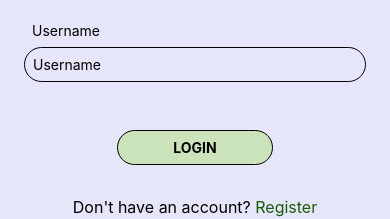
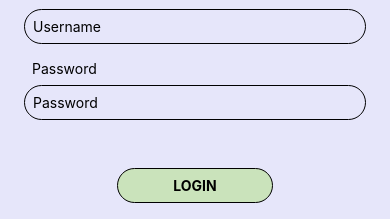
Before and after one commit to zhafranzainal/basic_ReactNative, a React Native app in the folder SocialMedia/: screen /Login in a window 390 px wide. Shown: the part 425-644 px from the top of the page. Built offline with nearby package versions, Linux system fonts and the light colour scheme.

Commit message:
Add password input

```diff
--- a/SocialMedia/src/screens/LoginScreen.js
+++ b/SocialMedia/src/screens/LoginScreen.js
@@ -20,6 +20,7 @@ const LoginScreen = () => {
 
                 <View style={styles.inputContainer}>
                     <Input title="Username" placeholder="Username" />
+                    <Input title="Password" placeholder="Password" />
                 </View>
 
                 <Button text="Login" />
```
